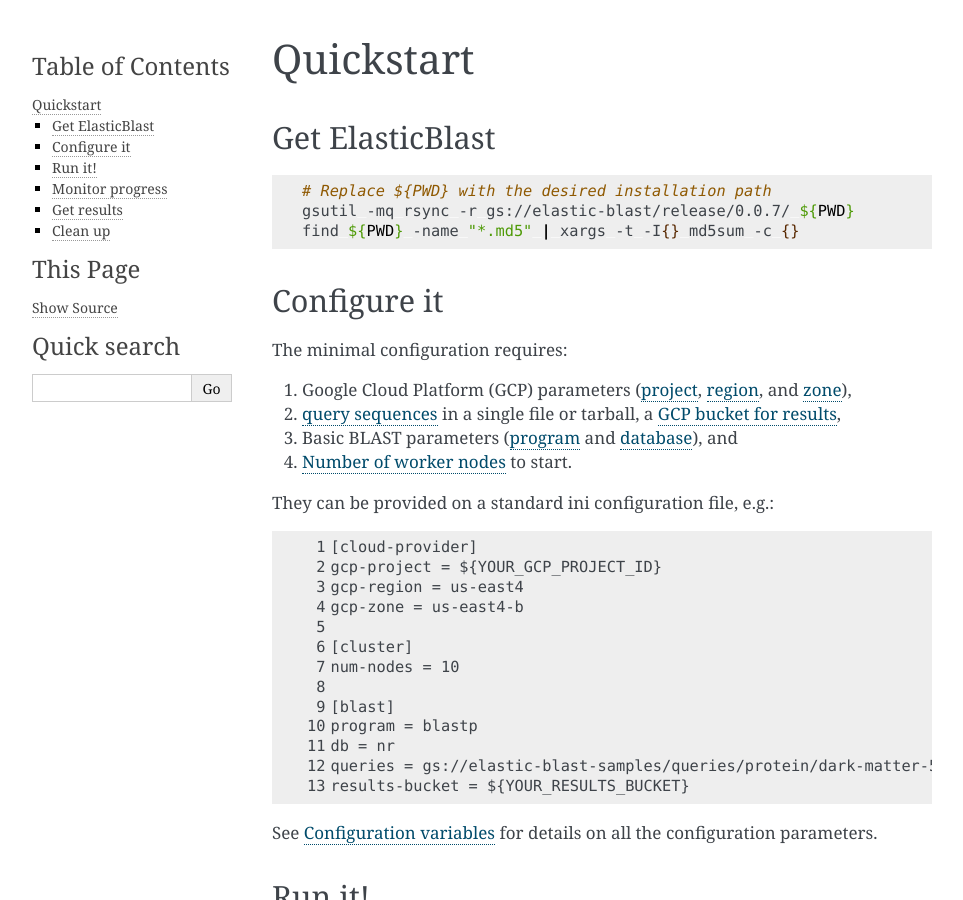
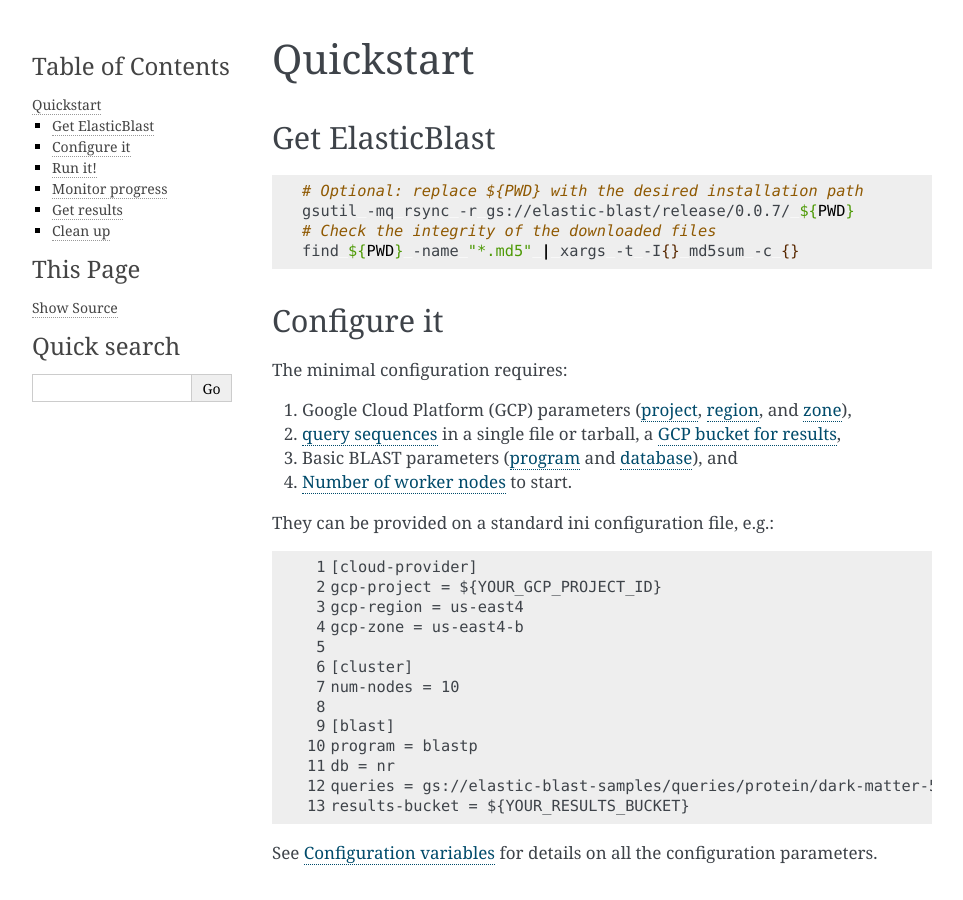
Before and after one commit to ncbi/elastic-blast-docs, a Sphinx documentation site: the page built from docs/source/quickstart.rst, in a window 1280 px wide and 900 px high. Shown: the whole window, without its empty margins (148-1111 px from the left). Built offline with Sphinx 7.4.7, drawn with Linux system fonts in a browser that asks for light colours; pages that are not in the unit, such as notebooks, are missing from menus.

Commit message:
Add comments

```diff
--- a/docs/source/quickstart.rst
+++ b/docs/source/quickstart.rst
@@ -8,8 +8,9 @@
 
 .. code-block:: shell
 
-    # Replace ${PWD} with the desired installation path
+    # Optional: replace ${PWD} with the desired installation path
     gsutil -mq rsync -r gs://elastic-blast/release/{VERSION}/ ${PWD}
+    # Check the integrity of the downloaded files
     find ${PWD} -name "*.md5" | xargs -t -I{} md5sum -c {}
 
 Configure it
```
